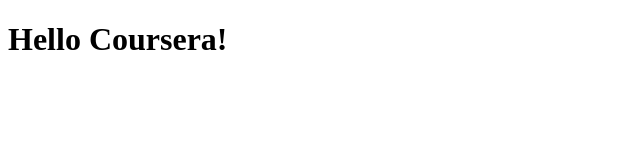
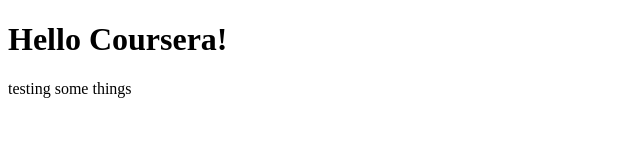
Before and after one commit to defking/crsra-web1, a plain HTML site: page site/index.html in a window 1280 px wide. Shown: the whole page, without its empty margins (0-640 px from the left). Drawn offline with Linux system fonts and the light colour scheme.

Commit message:
testing branches

```diff
--- a/site/index.html
+++ b/site/index.html
@@ -6,5 +6,6 @@
   </head>
   <body>
     <h1>Hello Coursera!</h1>
+    <p>testing some things</p>
   </body>
 </html>
```
